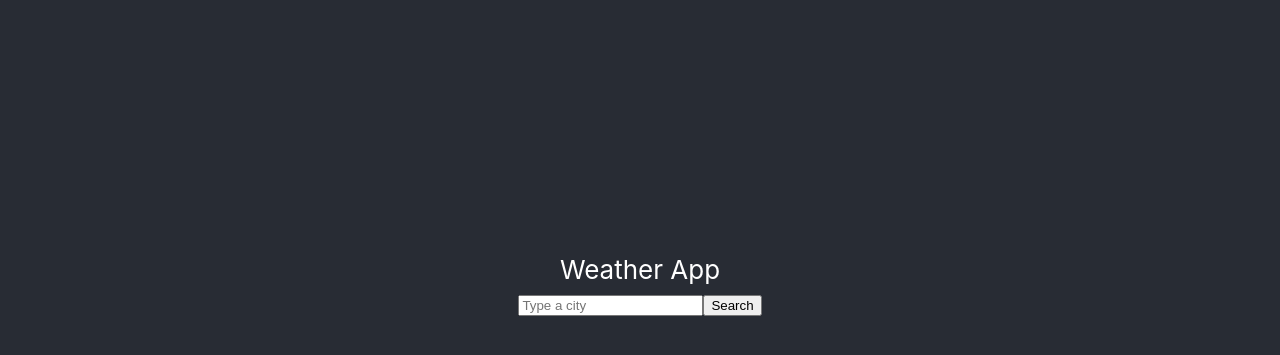
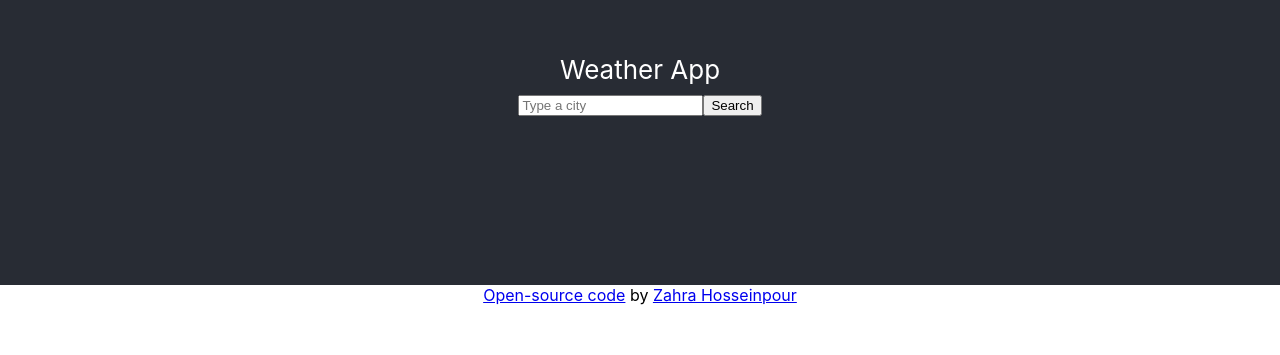
Before and after one commit to Z-Hp/react-weather-app, a React (Create React App) app: page / in a window 1280 px wide. Shown: the part 115-470 px from the top of the page. Built offline with nearby package versions, Linux system fonts and the light colour scheme.

Commit message:
Added Footer

```diff
--- a/src/App.css
+++ b/src/App.css
@@ -15,7 +15,7 @@
 
 .App-header {
   background-color: #282c34;
-  min-height: 100vh;
+  min-height: 50vh;
   display: flex;
   flex-direction: column;
   align-items: center;
--- a/src/App.js
+++ b/src/App.js
@@ -9,6 +9,23 @@
         Weather App
         <WeatherSearch />
       </header>
+      <footer>
+        <a
+          href="https://github.com/Z-Hp/react-weather-app"
+          target="_blank"
+          rel="noreferrer"
+        >
+          Open-source code
+        </a>{" "}
+        by{" "}
+        <a
+          href="https://zahrahosseinpour.netlify.app/"
+          target="_blank"
+          rel="noreferrer"
+        >
+          Zahra Hosseinpour
+        </a>
+      </footer>
     </div>
   );
 }
```
